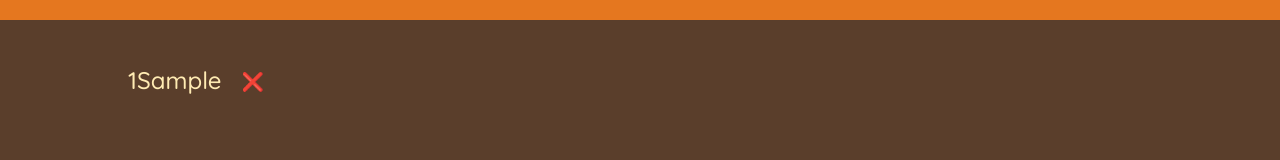
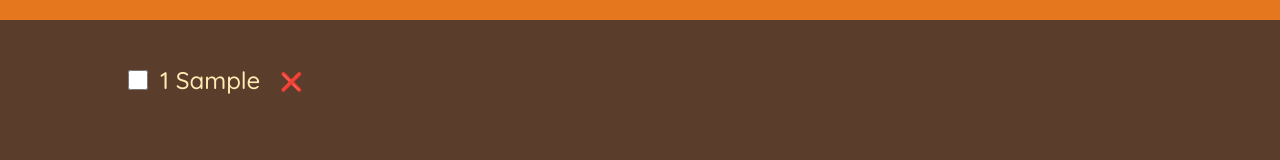
Before and after one commit to Jegan-kanthasamy/Travel-list-React, a React (Create React App) app: page / in a window 1280 px wide. Both pictures are taken after typing "Sample" into the empty fields and a click on the button "SUBMIT". Shown: the part 257-417 px from the top of the page. Built offline with nearby package versions, Linux system fonts and the light colour scheme.

Commit message:
add toggle functionality to the checkbox

```diff
--- a/src/App.js
+++ b/src/App.js
@@ -17,11 +17,22 @@ export default function App() {
     setAddItem((removeItem) => removeItem.filter((item) => item.id !== id));
   }
 
+  function handleToggleOnClick(id) {
+    setAddItem((items) =>
+      items.map((item) =>
+        item.id === id ? { ...item, packed: !item.packed } : item
+      )
+    );
+  }
   return (
     <div className="app">
       <Logo />
       <Form newItem={addNewItem} />
-      <PackingList addItem={addItem} onDeleteItem={deleteItem} />
+      <PackingList
+        addItem={addItem}
+        onDeleteItem={deleteItem}
+        onToggle={handleToggleOnClick}
+      />
       <Stats />
     </div>
   );
@@ -73,7 +84,7 @@ function Form({ newItem }) {
         value={quantity} // Setting the default to state
         onChange={(e) => setQuantity(Number(e.target.value))} // setting state to get value from input to react while  change
       >
-        {/* Array.form() is used to create an array of 20 nums and it is stored in option element */}
+        {/* Array.form() is used to create an array of 20 num and it is stored in option element */}
 
         {Array.from({ length: 20 }, (_, i) => i + 1).map((num) => (
           <option type={num} key={num}>
@@ -98,12 +109,17 @@ function Form({ newItem }) {
 
 // PackingList (it shows the items quantity , checkbox and remove item icon )
 
-function PackingList({ addItem, onDeleteItem }) {
+function PackingList({ addItem, onDeleteItem, onToggle }) {
   return (
     <div className="list">
       <ul>
         {addItem.map((items) => (
-          <Item item={items} onDeleteItem={onDeleteItem} key={items.id} />
+          <Item
+            item={items}
+            onDeleteItem={onDeleteItem}
+            onToggle={onToggle}
+            key={items.id}
+          />
         ))}
       </ul>
     </div>
@@ -112,12 +128,18 @@ function PackingList({ addItem, onDeleteItem }) {
 
 // item function (it  is used to be as child comp. of PackingList function to create elements)
 
-function Item({ item, onDeleteItem }) {
+function Item({ item, onDeleteItem, onToggle }) {
   return (
     <li>
+      <input
+        type="checkbox"
+        value={item.packed}
+        onChange={() => {
+          onToggle(item.id);
+        }}
+      />
       <span style={item.packed ? { textDecoration: "line-through" } : null}>
-        {item.quantity}
-        {item.description}
+        {item.quantity} {item.description}
       </span>
       <button onClick={() => onDeleteItem(item.id)}>❌</button>
     </li>
```
